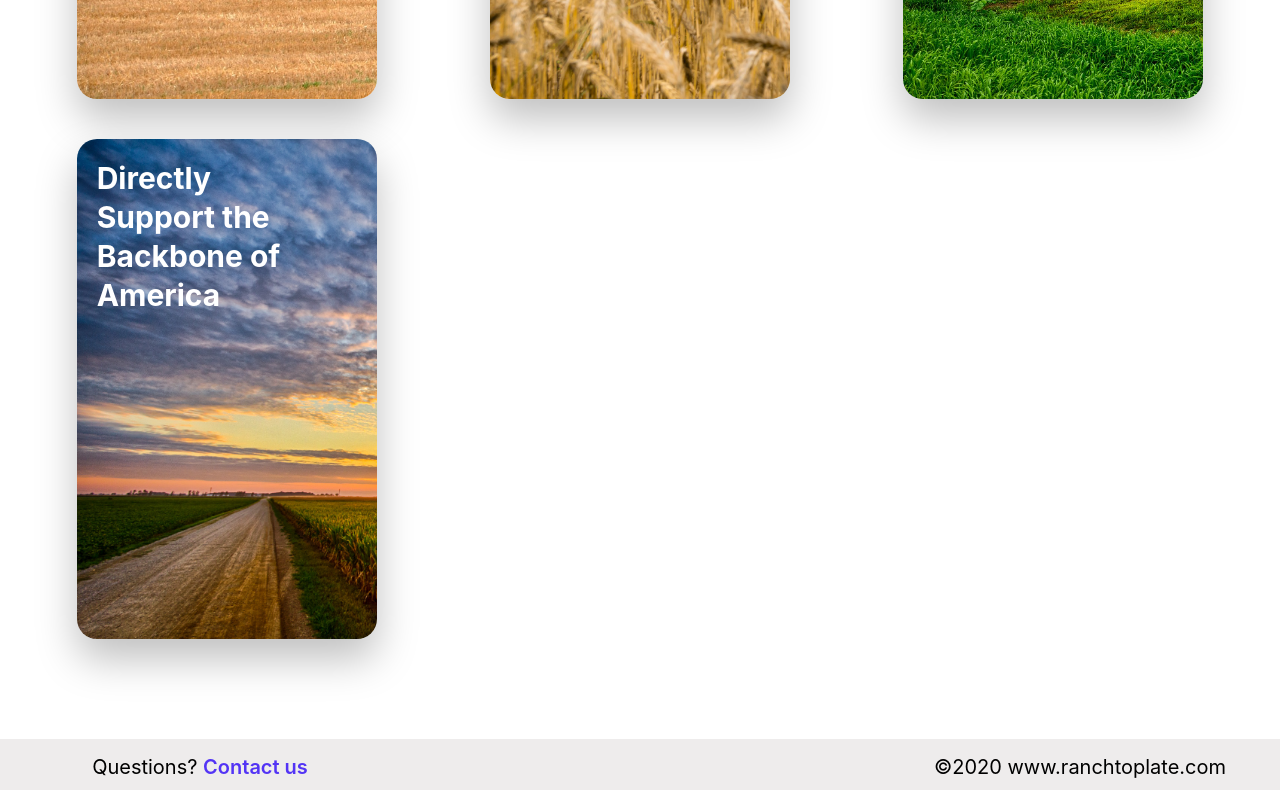
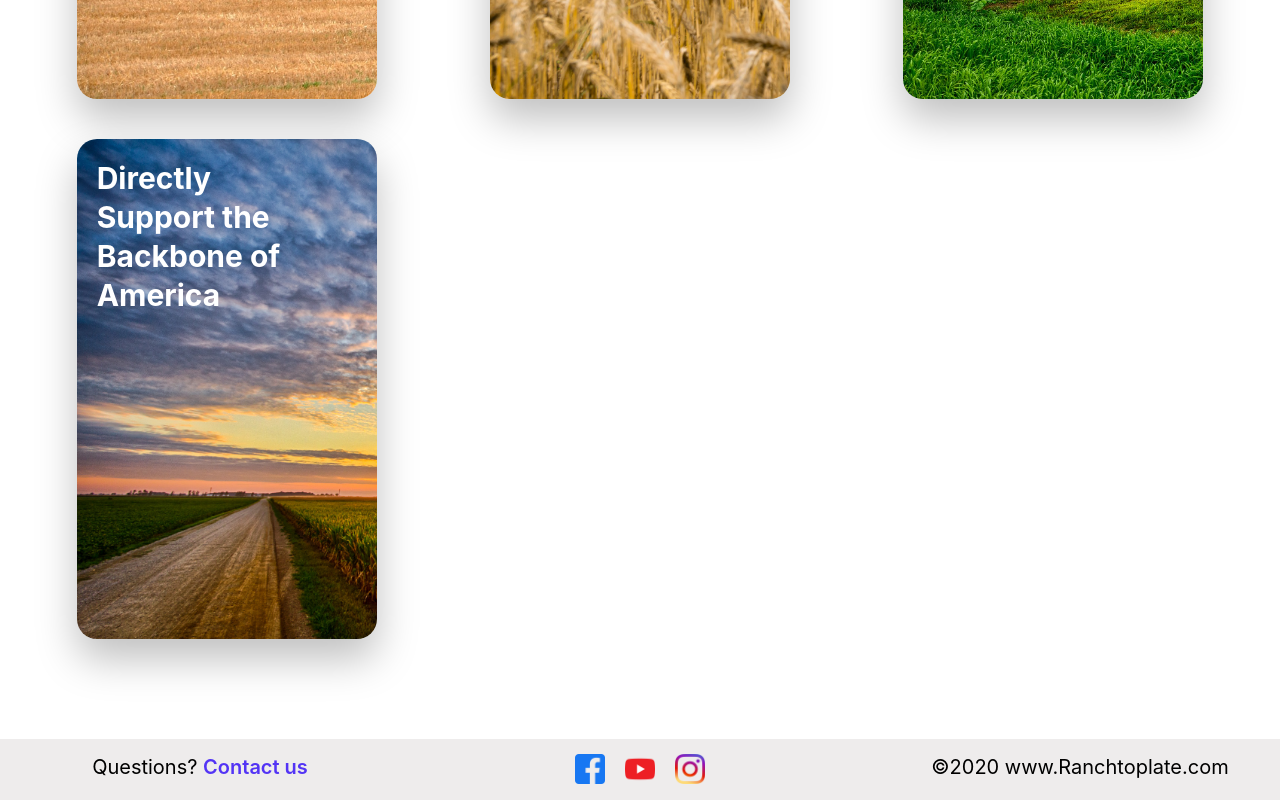
Before and after one commit to fosterm4/ranchToPlate, a Gatsby site: page / in a window 1280 px wide. Shown: the part 1722-2522 px from the top of the page. Built offline with nearby package versions, Linux system fonts and the light colour scheme; Gatsby itself is replaced by a stand-in of ours.

Commit message:
adds social icons to footer

```diff
--- a/src/components/Footer.css
+++ b/src/components/Footer.css
@@ -18,5 +18,8 @@
 .mainFooter p{
   margin-top: 10px;
   margin-bottom: 10px;
+}
 
+.mainFooter img{
+  margin: 10px;
 }
--- a/src/components/footer.js
+++ b/src/components/footer.js
@@ -2,16 +2,27 @@ import React from "react";
 import "./Footer.css"
 import { Link } from "gatsby"
 import facebook from "../images/facebook.png"
+import instagram from "../images/insta.png"
+import youtube from "../images/youtube.png"
+
 function Footer() {
   return (
     <div className = "mainFooter">
       <p> Questions? <Link to="/contact">Contact us</Link>
       </p>
       <div className = "socialIcons">
-
+        <a target="_blank" href="https://www.facebook.com/Ranch-to-Plate-101775518347698/">
+          <img src = {facebook} width = "30px" alt = "facebook"></img>
+        </a>
+        <a target="_blank" href="https://www.youtube.com/channel/UCJwyCaWMxNht7F2qky4W9gA?view_as=subscriber">
+          <img src = {youtube} width = "30px" alt = "youtube"></img>
+        </a>
+        <a target="_blank" href="https://www.instagram.com/ranchtoplate/?hl=en">
+          <img src = {instagram} width = "30px" alt = "instagram"></img>
+        </a>
       </div>
       < p className = "copyright">
-        &copy;{new Date().getFullYear()} www.ranchtoplate.com
+        &copy;{new Date().getFullYear()} www.Ranchtoplate.com
       </p>
     </div>
   );
```
